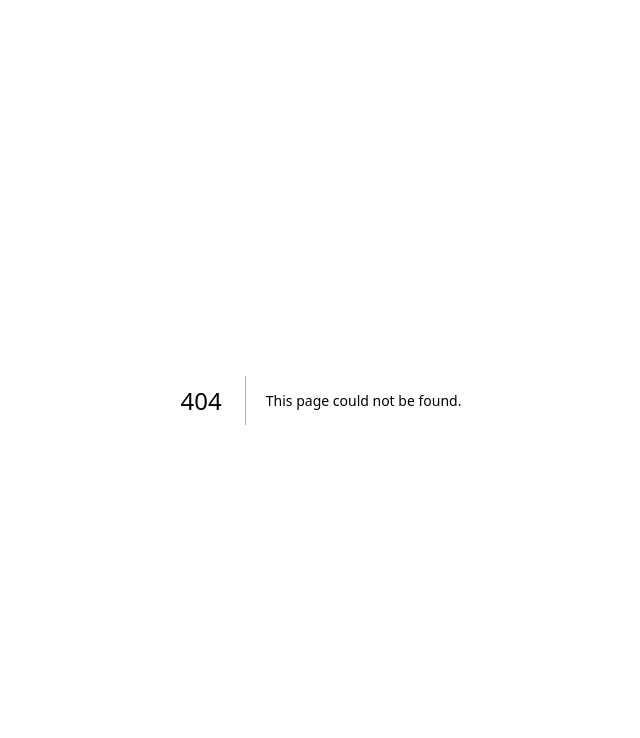
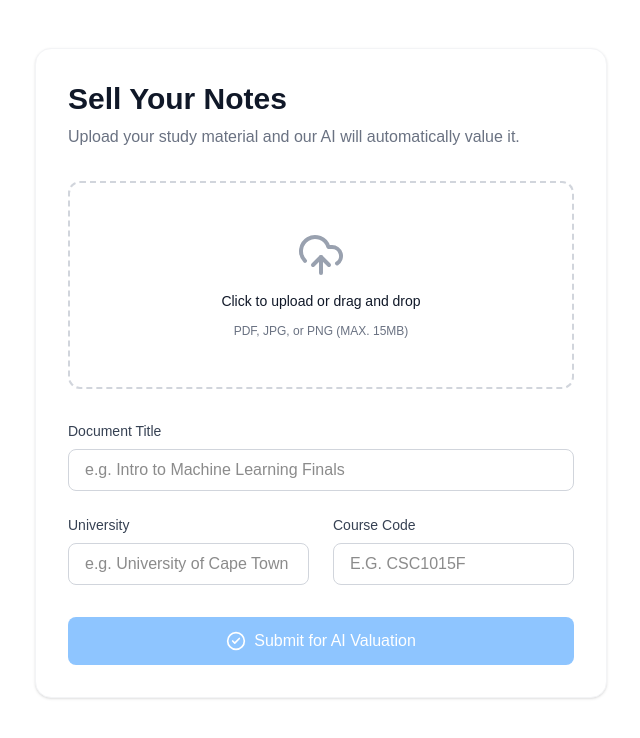
Before and after one commit to thulanesigasa/sellmynotes, a Next.js app in the folder frontend/: page /upload in a window 1280 px wide. Before the commit this address had no page. Shown: the top 738 px of the page, without its empty margins (319-959 px from the left). Built offline with nearby package versions, Linux system fonts and the light colour scheme; no server answers.

Commit message:
feat(frontend): build drag-and-drop seller upload interface

```diff
--- /dev/null
+++ b/frontend/src/app/(dashboard)/upload/page.tsx
@@ -0,0 +1,223 @@
+"use client";
+
+import React, { useState, useRef, DragEvent, ChangeEvent } from 'react';
+import { UploadCloud, File as FileIcon, X, CheckCircle2 } from 'lucide-react';
+import { Toaster, toast } from 'sonner';
+import { uploadFileDirectly, NoteMetadata } from '@/lib/storage';
+
+const MAX_FILE_SIZE_MB = 15;
+const MAX_FILE_SIZE_BYTES = MAX_FILE_SIZE_MB * 1024 * 1024;
+const ALLOWED_TYPES = ['application/pdf', 'image/jpeg', 'image/png'];
+
+export default function UploadPage() {
+  const [file, setFile] = useState<File | null>(null);
+  const [metadata, setMetadata] = useState<NoteMetadata>({
+    title: '',
+    university: '',
+    course_code: '',
+  });
+  const [isUploading, setIsUploading] = useState(false);
+  const [isDragging, setIsDragging] = useState(false);
+  const fileInputRef = useRef<HTMLInputElement>(null);
+
+  const validateFile = (selectedFile: File): boolean => {
+    if (!ALLOWED_TYPES.includes(selectedFile.type)) {
+      toast.error('Invalid file type. Please upload a PDF, JPG, or PNG.');
+      return false;
+    }
+    if (selectedFile.size > MAX_FILE_SIZE_BYTES) {
+      toast.error(`File is too large. Maximum size is ${MAX_FILE_SIZE_MB}MB.`);
+      return false;
+    }
+    return true;
+  };
+
+  const handleFileSelect = (e: ChangeEvent<HTMLInputElement>) => {
+    if (e.target.files && e.target.files.length > 0) {
+      const selectedFile = e.target.files[0];
+      if (validateFile(selectedFile)) {
+        setFile(selectedFile);
+      }
+    }
+  };
+
+  const handleDragOver = (e: DragEvent<HTMLDivElement>) => {
+    e.preventDefault();
+    setIsDragging(true);
+  };
+
+  const handleDragLeave = () => {
+    setIsDragging(false);
+  };
+
+  const handleDrop = (e: DragEvent<HTMLDivElement>) => {
+    e.preventDefault();
+    setIsDragging(false);
+    if (e.dataTransfer.files && e.dataTransfer.files.length > 0) {
+      const selectedFile = e.dataTransfer.files[0];
+      if (validateFile(selectedFile)) {
+        setFile(selectedFile);
+      }
+    }
+  };
+
+  const handleChange = (e: ChangeEvent<HTMLInputElement>) => {
+    const { name, value } = e.target;
+    if (name === 'course_code' && value.length > 10) return;
+    setMetadata(prev => ({ ...prev, [name]: value }));
+  };
+
+  const handleUpload = async (e: React.FormEvent) => {
+    e.preventDefault();
+    if (!file) {
+      toast.error('Please select a file to upload.');
+      return;
+    }
+    if (!metadata.title || !metadata.university || !metadata.course_code) {
+      toast.error('Please fill in all metadata fields.');
+      return;
+    }
+
+    try {
+      setIsUploading(true);
+      toast.loading('Initializing secure upload...');
+
+      await uploadFileDirectly(file, metadata);
+
+      toast.dismiss();
+      toast.success('File uploaded successfully! AI processing has started.');
+
+      // Reset form
+      setFile(null);
+      setMetadata({ title: '', university: '', course_code: '' });
+      if (fileInputRef.current) fileInputRef.current.value = '';
+    } catch (error: any) {
+      toast.dismiss();
+      toast.error(`Upload failed: ${error.message || 'Unknown error'}`);
+    } finally {
+      setIsUploading(false);
+    }
+  };
+
+  return (
+    <div className="max-w-4xl mx-auto p-6 md:p-12">
+      <Toaster position="top-right" richColors />
+      <div className="bg-white rounded-2xl shadow-sm border border-gray-100 p-8">
+        <h1 className="text-3xl font-bold text-gray-900 mb-2">Sell Your Notes</h1>
+        <p className="text-gray-500 mb-8">Upload your study material and our AI will automatically value it.</p>
+
+        <form onSubmit={handleUpload} className="space-y-8">
+          {/* Drag & Drop Zone */}
+          <div
+            className={`relative border-2 border-dashed rounded-xl p-12 text-center transition-colors cursor-pointer ${
+              isDragging ? 'border-blue-500 bg-blue-50' : 'border-gray-300 hover:border-gray-400'
+            }`}
+            onDragOver={handleDragOver}
+            onDragLeave={handleDragLeave}
+            onDrop={handleDrop}
+            onClick={() => fileInputRef.current?.click()}
+          >
+            <input
+              type="file"
+              ref={fileInputRef}
+              onChange={handleFileSelect}
+              className="hidden"
+              accept=".pdf,.jpg,.jpeg,.png"
+            />
+
+            {file ? (
+              <div className="flex flex-col items-center space-y-3">
+                <FileIcon className="h-12 w-12 text-blue-500" />
+                <div className="text-sm font-medium text-gray-900">{file.name}</div>
+                <div className="text-xs text-gray-500">{(file.size / 1024 / 1024).toFixed(2)} MB</div>
+                <button
+                  type="button"
+                  onClick={(e) => {
+                    e.stopPropagation();
+                    setFile(null);
+                  }}
+                  className="mt-2 text-sm text-red-500 hover:text-red-700 flex items-center"
+                >
+                  <X className="h-4 w-4 mr-1" /> Remove File
+                </button>
+              </div>
+            ) : (
+              <div className="flex flex-col items-center space-y-3">
+                <UploadCloud className="h-12 w-12 text-gray-400" />
+                <div className="text-sm font-medium text-gray-900">Click to upload or drag and drop</div>
+                <div className="text-xs text-gray-500">PDF, JPG, or PNG (MAX. 15MB)</div>
+              </div>
+            )}
+          </div>
+
+          {/* Metadata Fields */}
+          <div className="grid grid-cols-1 md:grid-cols-2 gap-6">
+            <div className="space-y-2 md:col-span-2">
+              <label htmlFor="title" className="block text-sm font-medium text-gray-700">Document Title</label>
+              <input
+                type="text"
+                id="title"
+                name="title"
+                value={metadata.title}
+                onChange={handleChange}
+                placeholder="e.g. Intro to Machine Learning Finals"
+                className="w-full px-4 py-2 border border-gray-300 rounded-lg focus:ring-2 focus:ring-blue-500 focus:border-blue-500 outline-none transition"
+                required
+              />
+            </div>
+            <div className="space-y-2">
+              <label htmlFor="university" className="block text-sm font-medium text-gray-700">University</label>
+              <input
+                type="text"
+                id="university"
+                name="university"
+                value={metadata.university}
+                onChange={handleChange}
+                placeholder="e.g. University of Cape Town"
+                className="w-full px-4 py-2 border border-gray-300 rounded-lg focus:ring-2 focus:ring-blue-500 focus:border-blue-500 outline-none transition"
+                required
+              />
+            </div>
+            <div className="space-y-2">
+              <label htmlFor="course_code" className="block text-sm font-medium text-gray-700">Course Code</label>
+              <input
+                type="text"
+                id="course_code"
+                name="course_code"
+                value={metadata.course_code}
+                onChange={handleChange}
+                placeholder="e.g. CSC1015F"
+                maxLength={10}
+                className="w-full px-4 py-2 border border-gray-300 rounded-lg focus:ring-2 focus:ring-blue-500 focus:border-blue-500 outline-none transition uppercase"
+                required
+              />
+            </div>
+          </div>
+
+          <button
+            type="submit"
+            disabled={isUploading || !file}
+            className={`w-full py-3 px-4 rounded-lg text-white font-medium flex items-center justify-center transition-all ${
+              isUploading || !file ? 'bg-blue-300 cursor-not-allowed' : 'bg-blue-600 hover:bg-blue-700 shadow-md hover:shadow-lg'
+            }`}
+          >
+            {isUploading ? (
+              <span className="flex items-center">
+                <svg className="animate-spin -ml-1 mr-3 h-5 w-5 text-white" xmlns="http://www.w3.org/2000/svg" fill="none" viewBox="0 0 24 24">
+                  <circle className="opacity-25" cx="12" cy="12" r="10" stroke="currentColor" strokeWidth="4"></circle>
+                  <path className="opacity-75" fill="currentColor" d="M4 12a8 8 0 018-8V0C5.373 0 0 5.373 0 12h4zm2 5.291A7.962 7.962 0 014 12H0c0 3.042 1.135 5.824 3 7.938l3-2.647z"></path>
+                </svg>
+                Uploading securely to cloud...
+              </span>
+            ) : (
+              <span className="flex items-center">
+                <CheckCircle2 className="h-5 w-5 mr-2" />
+                Submit for AI Valuation
+              </span>
+            )}
+          </button>
+        </form>
+      </div>
+    </div>
+  );
+}
```
